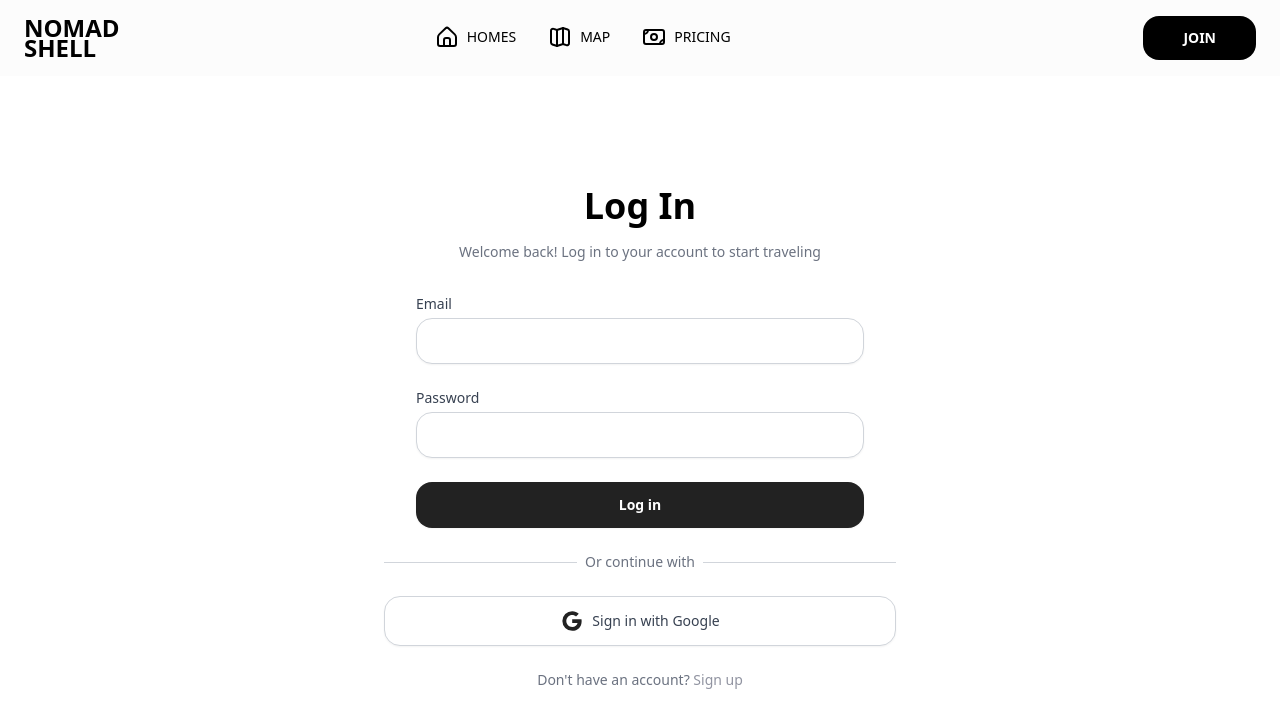
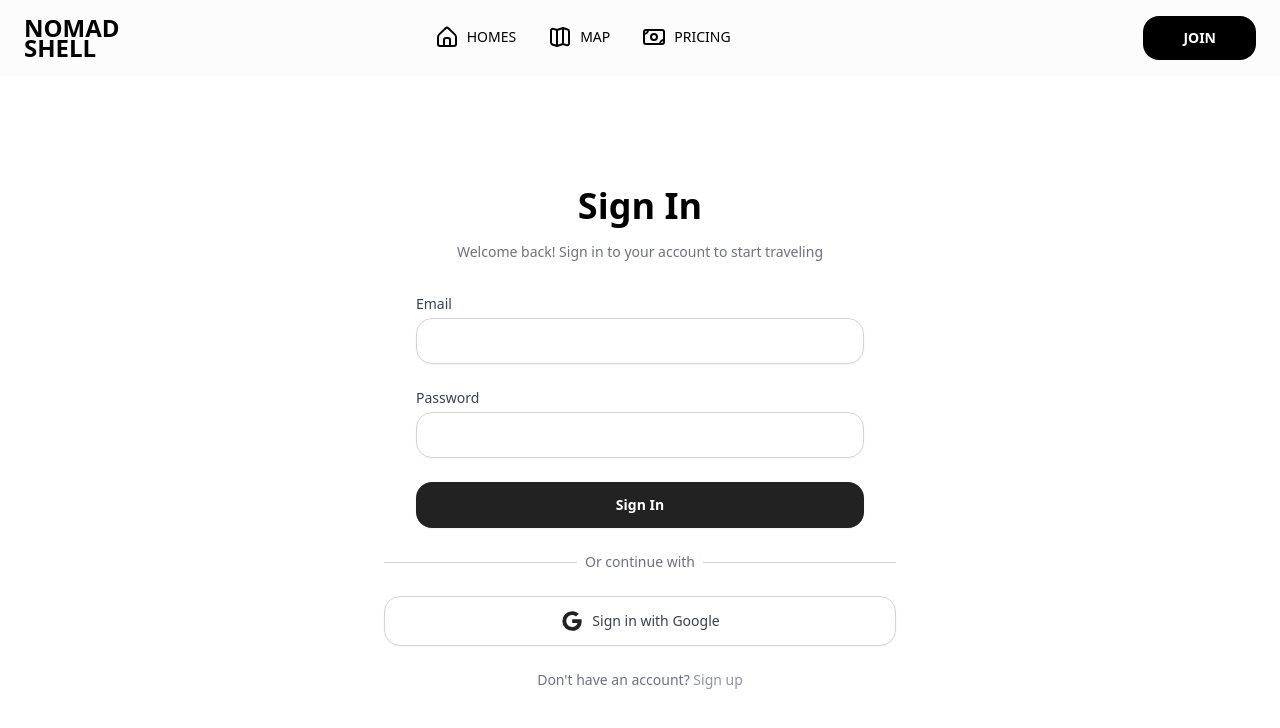
Before and after one commit to asantinos/nomadshell-project, a React (Vite) app in the folder client/: page /sign-in in a window 1280 px wide. Shown: the top 728 px of the page. Built offline with nearby package versions, Linux system fonts and the light colour scheme.

Commit message:
Solved OAuth, SignIn and SignOut.

```diff
--- a/client/src/components/Header/index.jsx
+++ b/client/src/components/Header/index.jsx
@@ -1,6 +1,12 @@
 import React, { useState } from "react";
 import { Link } from "react-router-dom";
-import { useSelector } from "react-redux";
+import { useSelector, useDispatch } from "react-redux";
+import {
+    signOutUserStart,
+    deleteUserSuccess,
+    deleteUserFailure,
+} from "@redux/user/userSlice";
+import axios from "axios";
 
 // Icons
 import TwoLineHorizontal from "@icons/two-line-horizontal";
@@ -12,6 +18,7 @@ import Bell from "@icons/bell";
 import SignOut from "@icons/sign-out";
 
 function Header() {
+    const dispatch = useDispatch();
     const { currentUser } = useSelector((state) => state.user);
     const [isMenuOpen, setIsMenuOpen] = useState(false);
 
@@ -27,6 +34,20 @@ function Header() {
             document.body.style.overflow = "auto";
         } else {
             document.body.style.overflow = "hidden";
+        }
+    };
+
+    const handleSignOut = async () => {
+        try {
+            dispatch(signOutUserStart());
+
+            const response = await axios.post(
+                "http://localhost:3000/api/auth/sign-out"
+            );
+
+            dispatch(deleteUserSuccess(response.data));
+        } catch (error) {
+            dispatch(deleteUserFailure(error.message));
         }
     };
 
@@ -114,8 +135,8 @@ function Header() {
                                         </li>
                                     </a>
 
-                                    <a
-                                        // onClick={handleLogout}
+                                    <div
+                                        onClick={handleSignOut}
                                         className="border-b-2 border-transparent py-2 cursor-pointer"
                                     >
                                         <li className="flex items-center space-x-2">
@@ -124,7 +145,7 @@ function Header() {
                                                 Logout
                                             </span>
                                         </li>
-                                    </a>
+                                    </div>
                                 </>
                             ) : (
                                 <>
--- a/client/src/components/OAuth/index.jsx
+++ b/client/src/components/OAuth/index.jsx
@@ -25,6 +25,7 @@ const OAuth = () => {
                 email: result.user.email,
             });
 
+            // console.log(response.data);
             dispatch(signInSuccess(response.data));
             navigate("/");
         } catch (error) {
--- a/client/src/pages/auth/SignIn/index.jsx
+++ b/client/src/pages/auth/SignIn/index.jsx
@@ -1,21 +1,23 @@
 import React, { useState } from "react";
-import GoogleFill from "@icons/google-fill";
-import axios from "axios";
+import { Link, useNavigate } from "react-router-dom";
+import { useDispatch, useSelector } from "react-redux";
 import {
     signInStart,
     signInSuccess,
     signInFailure,
 } from "@redux/user/userSlice";
+import axios from "axios";
 import OAuth from "@components/OAuth";
 
 function SignIn() {
+    const navigate = useNavigate();
+    const dispatch = useDispatch();
+
     const [formData, setFormData] = useState({
         email: "",
         password: "",
-        rememberMe: false,
     });
-    const [rememberMe, setRememberMe] = useState(false);
-    const [error, setError] = useState(null);
+    const { loading, error } = useSelector((state) => state.user);
 
     const handleChange = (e) => {
         setFormData({
@@ -28,10 +30,21 @@ function SignIn() {
         e.preventDefault();
 
         try {
-            const response = await axios.post("/api/auth/sign-in", formData);
-            console.log(response);
+            dispatch(signInStart());
+
+            const response = await axios.post(
+                "http://localhost:3000/api/auth/sign-in",
+                formData
+            );
+
+            dispatch(signInSuccess(response.data));
+            navigate("/");
         } catch (error) {
-            setError(error.response.data.message);
+            if (error.response) {
+                dispatch(signInFailure(error.response.data.message));
+            } else {
+                dispatch(signInFailure(error.message));
+            }
         }
     };
 
@@ -42,17 +55,17 @@ function SignIn() {
                     <div className="max-w-7xl mx-auto">
                         <div className="flex flex-col items-center justify-center">
                             <h1 className="text-4xl font-bold text-center">
-                                Log In
+                                Sign In
                             </h1>
                             <p className="text-center text-gray-500 text-sm mt-4">
-                                Welcome back! Log in to your account to start
+                                Welcome back! Sign in to your account to start
                                 traveling
                             </p>
                         </div>
 
                         <div className="mt-8 w-full">
                             <form
-                                // onSubmit={handleSubmit}
+                                onSubmit={handleSubmit}
                                 className="space-y-6 max-w-md mx-auto"
                             >
                                 <div>
@@ -69,7 +82,6 @@ function SignIn() {
                                             type="email"
                                             autoComplete="email"
                                             required
-                                            value={formData.email}
                                             onChange={handleChange}
                                             className="block w-full px-3 py-3 placeholder-gray-400 border border-gray-300 rounded-2xl shadow-sm sm:text-sm"
                                         />
@@ -88,9 +100,8 @@ function SignIn() {
                                             id="password"
                                             name="password"
                                             type="password"
-                                            autoComplete="current-password"
+                                            // autoComplete="current-password"
                                             required
-                                            value={formData.password}
                                             onChange={handleChange}
                                             className="block w-full px-3 py-3 placeholder-gray-400 border border-gray-300 rounded-2xl shadow-sm sm:text-sm"
                                         />
@@ -127,10 +138,12 @@ function SignIn() {
 
                                 <div>
                                     <button
+                                        disabled={loading}
                                         type="submit"
-                                        className="w-full flex justify-center py-3 px-4 border border-transparent rounded-2xl shadow-sm text-sm font-bold text-white bg-gray-dark hover:bg-black ring-0 outline-none transition duration-150 ease-in-out"
+                                        className="w-full flex justify-center py-3 px-4 border border-transparent rounded-2xl shadow-sm text-sm font-bold text-white bg-gray-dark hover:bg-black ring-0 outline-none transition duration-150 ease-in-out
+                                        disabled:opacity-50 disabled:"
                                     >
-                                        Log in
+                                        {loading ? "Loading..." : "Sign In"}
                                     </button>
                                 </div>
                             </form>
```
